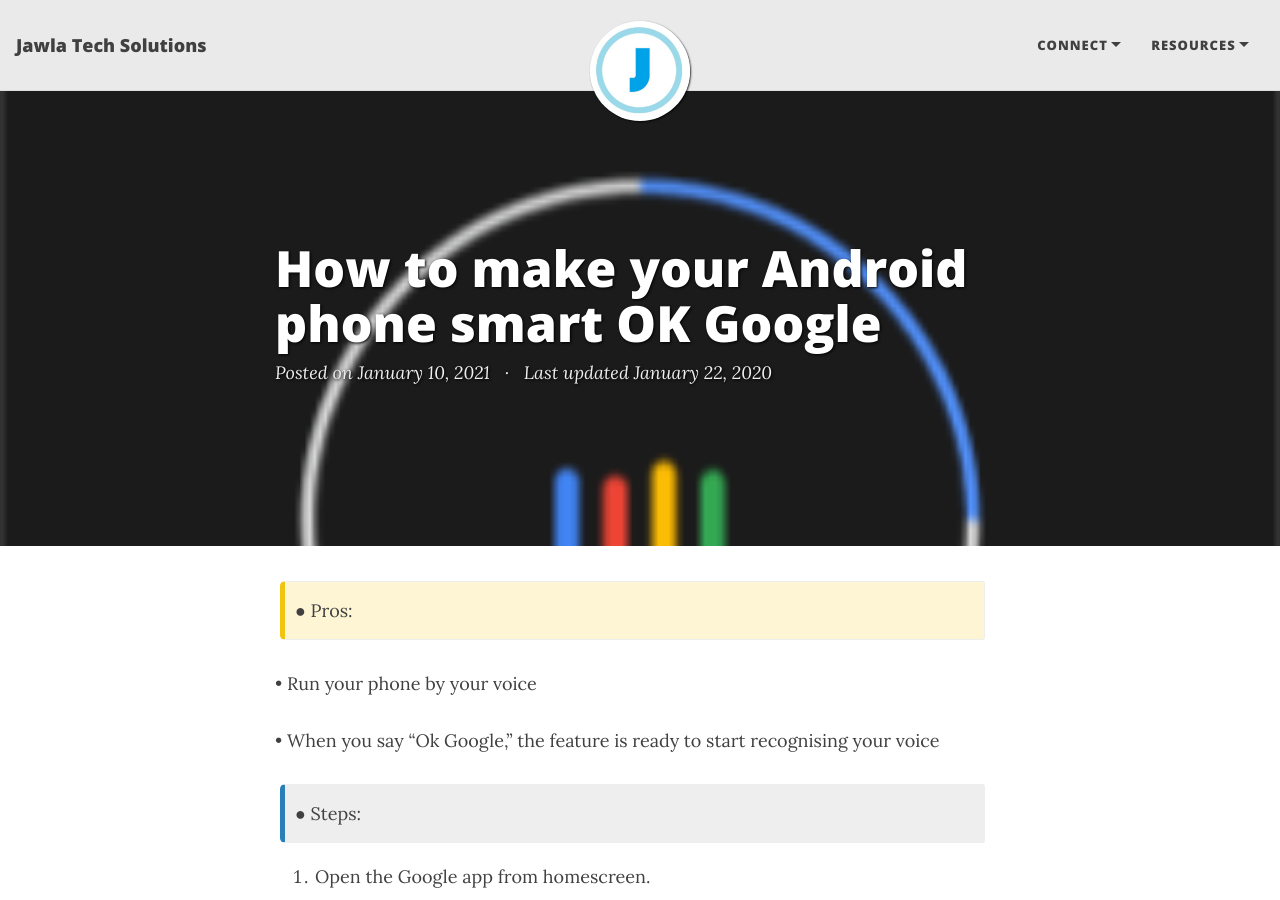
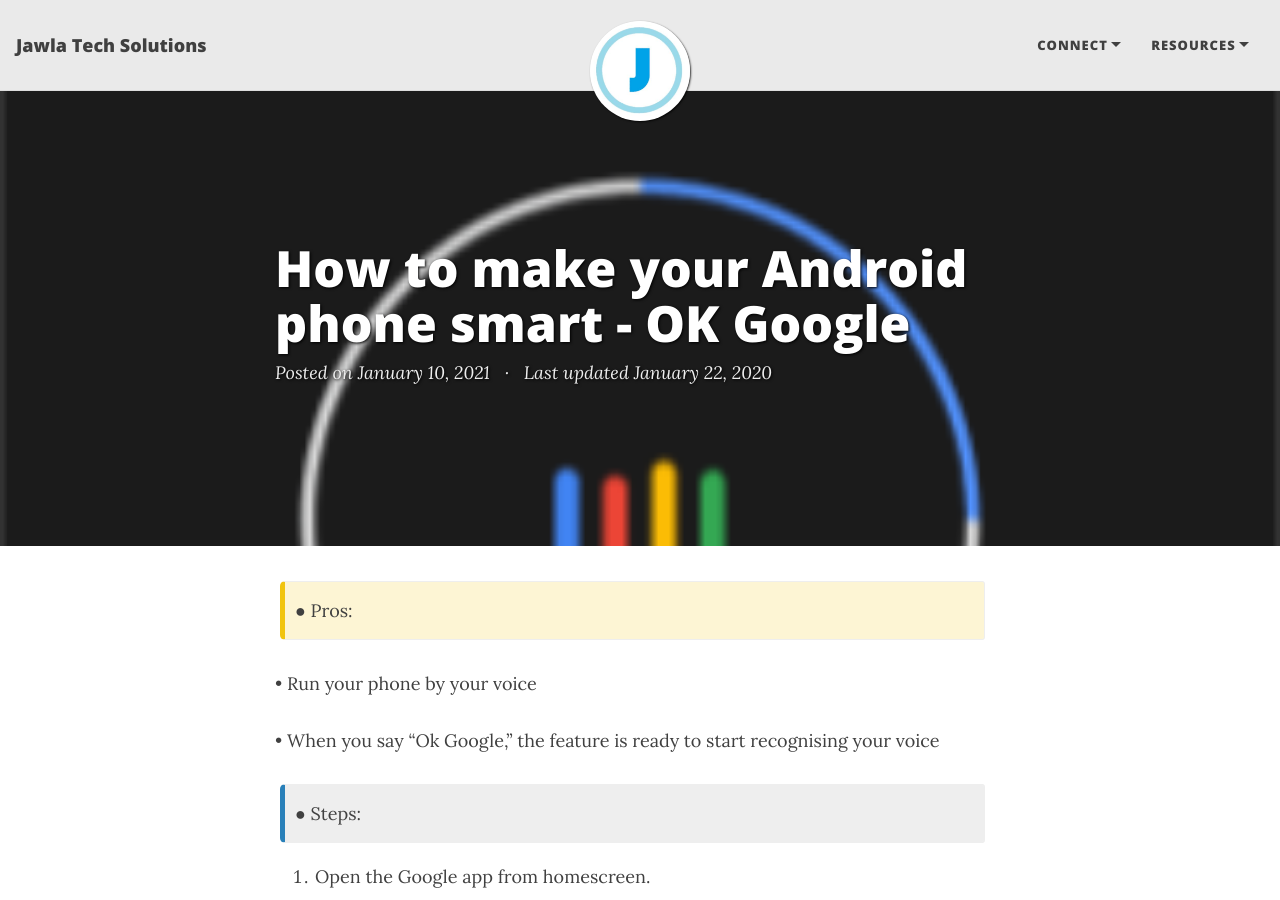
Before and after one commit to cukapd/wjt, a Jekyll site: the page built from _posts/2021-01-10-how-to-make-your-phone-smart-ok-google.md, in a window 1280 px wide and 900 px high. Built offline with Jekyll 4.4.1, drawn with Linux system fonts in a browser that asks for light colours; nearby versions of some CDN libraries.

```diff
--- a/_posts/2021-01-10-how-to-make-your-phone-smart-ok-google.md
+++ b/_posts/2021-01-10-how-to-make-your-phone-smart-ok-google.md
@@ -1,6 +1,6 @@
 ---
 layout: post
-title: How to make your Android phone smart OK Google
+title: How to make your Android phone smart - OK Google
 cover-img: /assets/images/jt1.png
 tags: [Android,Features,Tricks,JT1]
 comments: true
```
